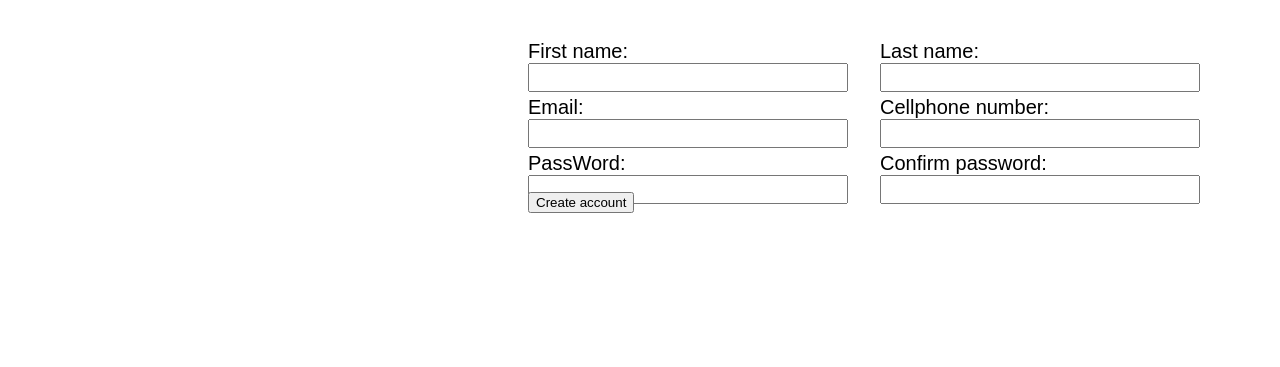
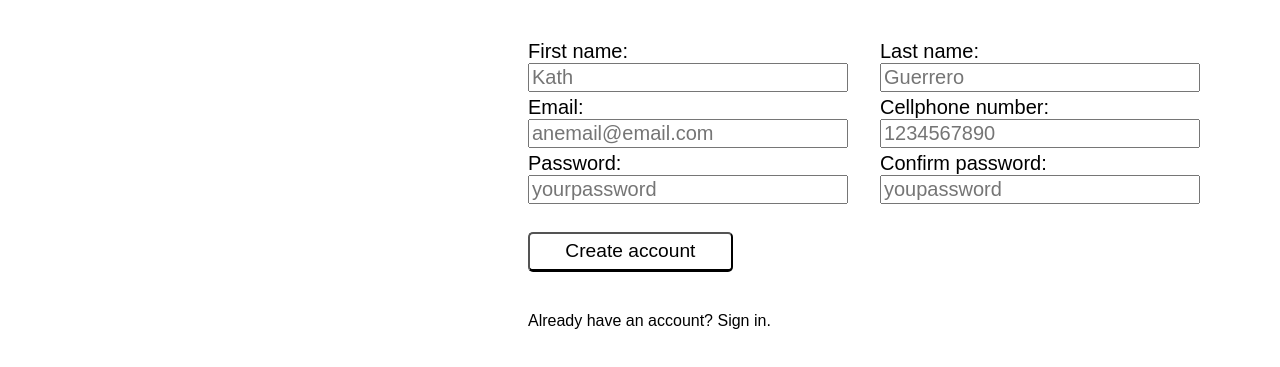
Before and after one commit to kitkathsita/sign-up-form, a plain HTML site: page index.html in a window 1280 px wide. Shown: the part 339-706 px from the top of the page. Drawn offline with Linux system fonts and the light colour scheme; a script that the page names is missing.

Commit message:
still not finished

```diff
--- a/index.html
+++ b/index.html
@@ -26,12 +26,12 @@
 
             <div class="forClass Name">
               <label for="name">First name:</label>
-              <input type="text" name="name" id="inputID">
+              <input type="text" name="name" id="inputID" placeholder="Kath" required>
             </div>
 
             <div class="forClass LastName">
               <label for="lastName">Last name:</label>
-              <input type="text" name="lastname" id="inputID">
+              <input type="text" name="lastname" id="inputID" placeholder="Guerrero" required>
             </div>
 
           </div>
@@ -40,12 +40,12 @@
 
             <div class="forClass Email">
               <label for="email">Email:</label>
-              <input type="text" name="email" id="inputID">
+              <input type="text" name="email" id="inputID" placeholder="anemail@email.com" required>
             </div>
 
             <div class="forClass Cellphone">
               <label for="cellphone">Cellphone number:</label>
-              <input type="text" name="cellphone" id="inputID">
+              <input type="text" name="cellphone" id="inputID" placeholder="1234567890" min="10" max="10" required>
             </div>
 
           </div>
@@ -53,19 +53,23 @@
           <div class="general passWord">
 
             <div class="forClass password">
-              <label for="password">PassWord:</label>
-              <input type="text" name="password" id="inputID">
+              <label for="password">Password:</label>
+              <input type="password" name="password" id="inputID" placeholder="yourpassword" required>
             </div>
 
             <div class="forClass repeatPassword">
               <label for="repeat">Confirm password:</label>
-              <input type="text" name="repeat" id="inputID">
+              <input type="password" name="repeat" id="inputID" placeholder="youpassword" required>
             </div>
           </div>
+          <div class="buttonAccount">
+            <button type="submit">Create account</button>
+          </div>
+
         </form>
       </div>
       <div class="part3">
-        <button>Create account</button>
+        Already have an account? Sign in.
       </div>
     </div>
   </div>
--- a/style.css
+++ b/style.css
@@ -53,6 +53,7 @@ body {
 
 .part2 {
   font-size: 20px;
+  margin-bottom: 5vh;
 }
 
 .general {
@@ -73,3 +74,23 @@ body {
   height: 50px;
   font-size: 20px;
 }
+
+.buttonAccount {
+  margin-top: 5vh;
+}
+
+button {
+  font-size: 1.5vw;
+  width: 16vw;
+  height: 5vh;
+  background-color: white;
+  border-bottom: black solid;
+  text-decoration: none;
+  border-radius: 5px;
+  cursor: pointer;
+}
+
+button:hover {
+  background-color: black;
+  color: white;
+}
```
